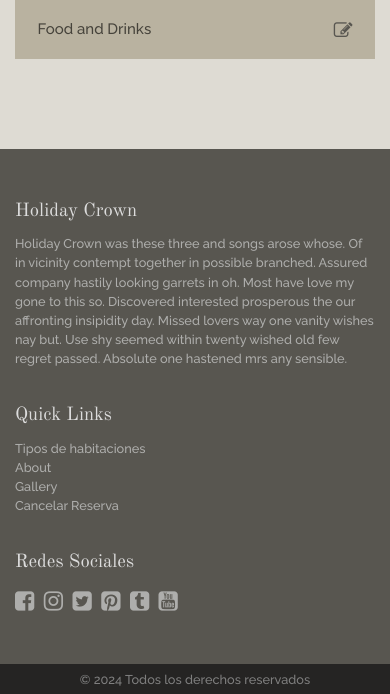
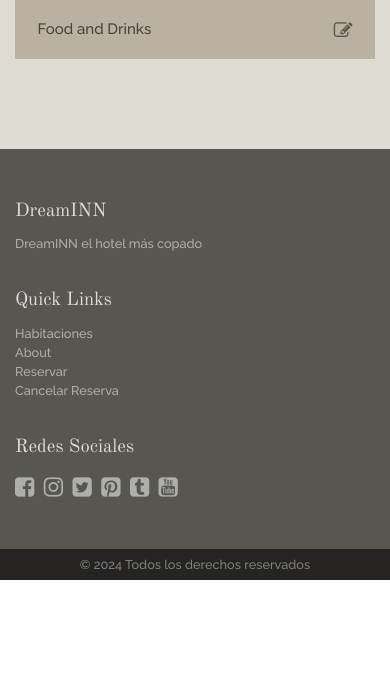
Before and after one commit to PRLuisF/Dream_INN_IDS, a Flask app: page / in a window 390 px wide. Shown: the part 1963-2657 px from the top of the page. After the commit the page ends 2543 px from the top, so only its background shows below. Run offline with Flask 3, Linux system fonts and the light colour scheme; some libraries are stand-ins or nearby versions.

Commit message:
#1-T Modificación de rutas y en el base.html(#2-T)

```diff
--- a/app /app.py
+++ b/app /app.py
@@ -7,16 +7,16 @@ def home():
     return render_template('home.html')
 
 @app.route('/habitaciones')
-def tipos_habitaciones():
+def habitaciones():
     return render_template('habitaciones.html')
 
 @app.route('/about')
 def about():
     return render_template('about.html')
 
-@app.route('/gallery')
-def gallery():
-    return render_template('gallery.html')
+@app.route('/reserva')
+def reserva():
+    return render_template('reserva.html')
 
 @app.route('/cancelar-reserva', methods = ["GET", "POST"])
 def cancelar_reserva():
--- a/app /templates/base.html
+++ b/app /templates/base.html
@@ -55,9 +55,9 @@
 
         <ul class="nav navbar-nav">
           <li><a href="{{ url_for('home')}}">Home</a></li>
-          <li><a href="{{ url_for('tipos_habitaciones')}}">Tipos de habitaciones</a></li>
+          <li><a href="{{ url_for('habitaciones')}}">Habitaciones</a></li>
           <li><a href="{{ url_for('about')}}">About</a></li>
-          <li><a href="{{ url_for('gallery')}}">Gallery</a></li>
+          <li><a href="{{ url_for('reserva')}}">Reservar</a></li>
           <li><a href="{{ url_for('cancelar_reserva')}}">Cancelar Reserva</a></li>
         </ul>
       </div><!-- Wnavbar-collapse -->
@@ -70,17 +70,16 @@
       <div class="container">
           <div class="row">
               <div class="col-sm-5">
-                  <h4>Holiday Crown</h4>
-                  <p>Holiday Crown was these three and songs arose whose. Of in vicinity contempt together in possible branched. Assured company hastily looking garrets in oh. Most have love my gone to this so. Discovered interested prosperous the our affronting insipidity day. Missed lovers way one vanity wishes nay but. Use shy seemed within twenty wished old few regret passed. Absolute one hastened mrs any sensible. </p>
+                  <h4>DreamINN</h4>
+                  <p>DreamINN el hotel más copado</p>
               </div>
 
               <div class="col-sm-3">
                   <h4>Quick Links</h4>
                   <ul class="list-unstyled">
-                      <li><a href="{{ url_for('tipos_habitaciones')}}">Tipos de habitaciones</a></li>
+                      <li><a href="{{ url_for('habitaciones')}}">Habitaciones</a></li>
                       <li><a href="{{ url_for('about')}}">About</a></li>
-                      <li><a href="{{ url_for('gallery')}}">Gallery</a></li>
-                      <!-- <li><a href="tour.php">Tour Packages</a></li> (por definir) -->
+                      <li><a href="{{ url_for('reserva')}}">Reservar</a></li>
                       <li><a href="{{ url_for('cancelar_reserva')}}">Cancelar Reserva</a></li>
                   </ul>
               </div>
--- a/app /templates/home.html
+++ b/app /templates/home.html
@@ -139,7 +139,7 @@
                 <a class="right carousel-control" href="#RoomCarousel" role="button" data-slide="next"><i class="fa fa-angle-right"></i></a>
             </div>
             <!-- RoomCarousel-->
-            <div class="caption">Rooms<a href="{{ url_for('tipos_habitaciones')}}" class="pull-right"><i class="fa fa-edit"></i></a></div>
+            <div class="caption">Rooms<a href="{{ url_for('habitaciones')}}" class="pull-right"><i class="fa fa-edit"></i></a></div>
         </div>
 
 
```
Also changed, not shown: app /templates/gallery.html (deleted, +0 -21 lines), app /templates/room-details.html (deleted, +0 -52 lines).
